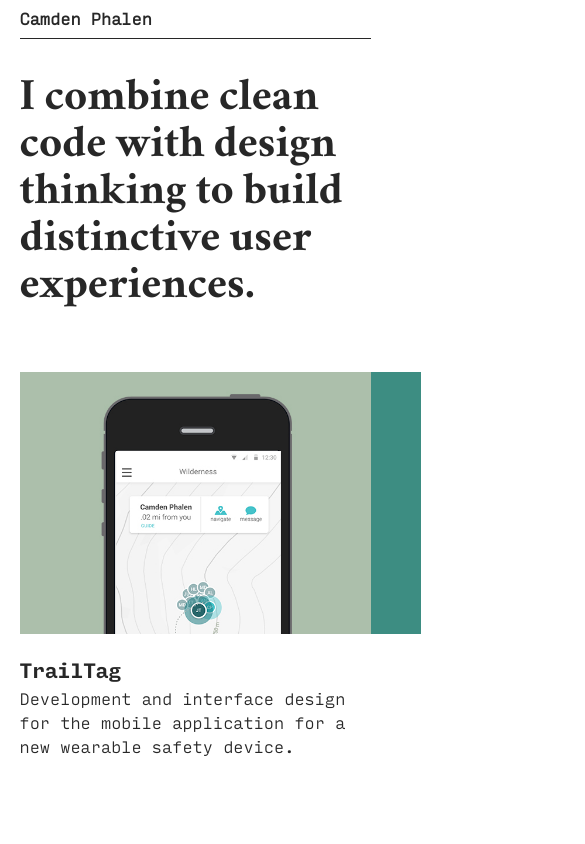
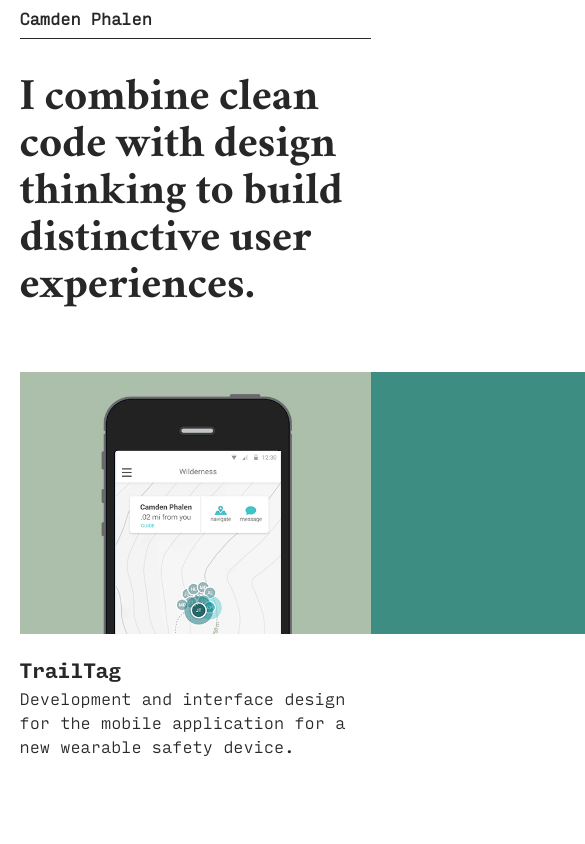
Before and after one commit to camden11/portfolio-old, a React (Create React App) app: page / in a window 390 px wide. Shown: the top 844 px of the page, 585 px wide, since content can reach past the window. Built offline with nearby package versions, Linux system fonts and the light colour scheme.

Commit message:
mobile safari color bars

```diff
--- a/src/css/index.css
+++ b/src/css/index.css
@@ -276,9 +276,9 @@ img {
     .project-preview:hover {
       padding-bottom: 20px; }
     .project-preview:hover .project-preview-color {
-      right: -50px; }
+      left: 100%; }
     .project-preview:hover .project-preview-color.reverse {
-      left: -50px; }
+      left: -100%; }
     .project-preview:hover .project-preview-image-section {
       padding-right: 0;
       padding-left: 0;
@@ -339,7 +339,8 @@ img {
     .project-preview-color {
       top: 0;
       overflow: hidden;
-      right: -50px; } }
+      left: 100%;
+      z-index: 0; } }
   .project-preview-color > div {
     width: 100%;
     height: 100%; }
@@ -351,7 +352,8 @@ img {
   @media (max-width: 768px) {
     .project-preview-color.reverse {
       top: 0px;
-      left: -50px; } }
+      left: -100%;
+      z-index: 0; } }
 
 .view-more-projects {
   font-size: 20px;
--- a/src/css/project.scss
+++ b/src/css/project.scss
@@ -71,12 +71,11 @@
     }
 
     &:hover .project-preview-color {
-      right: -50px;
+      left: 100%;
     }
 
     &:hover .project-preview-color.reverse {
-      left: -50px;
-
+      left: -100%;
     }
 
     &:hover .project-preview-image-section {
@@ -157,7 +156,8 @@
   @media #{$small} {
     top: 0;
     overflow: hidden;
-    right: -50px;
+    left: 100%;
+    z-index: 0;
   }
 
   > div {
@@ -173,7 +173,8 @@
 
   @media #{$small} {
     top: 0px;
-    left: -50px;
+    left: -100%;
+    z-index: 0;
   }
 }
 
```
Also changed, not shown: 29 other files (tests, documents, lock files or other folders).
